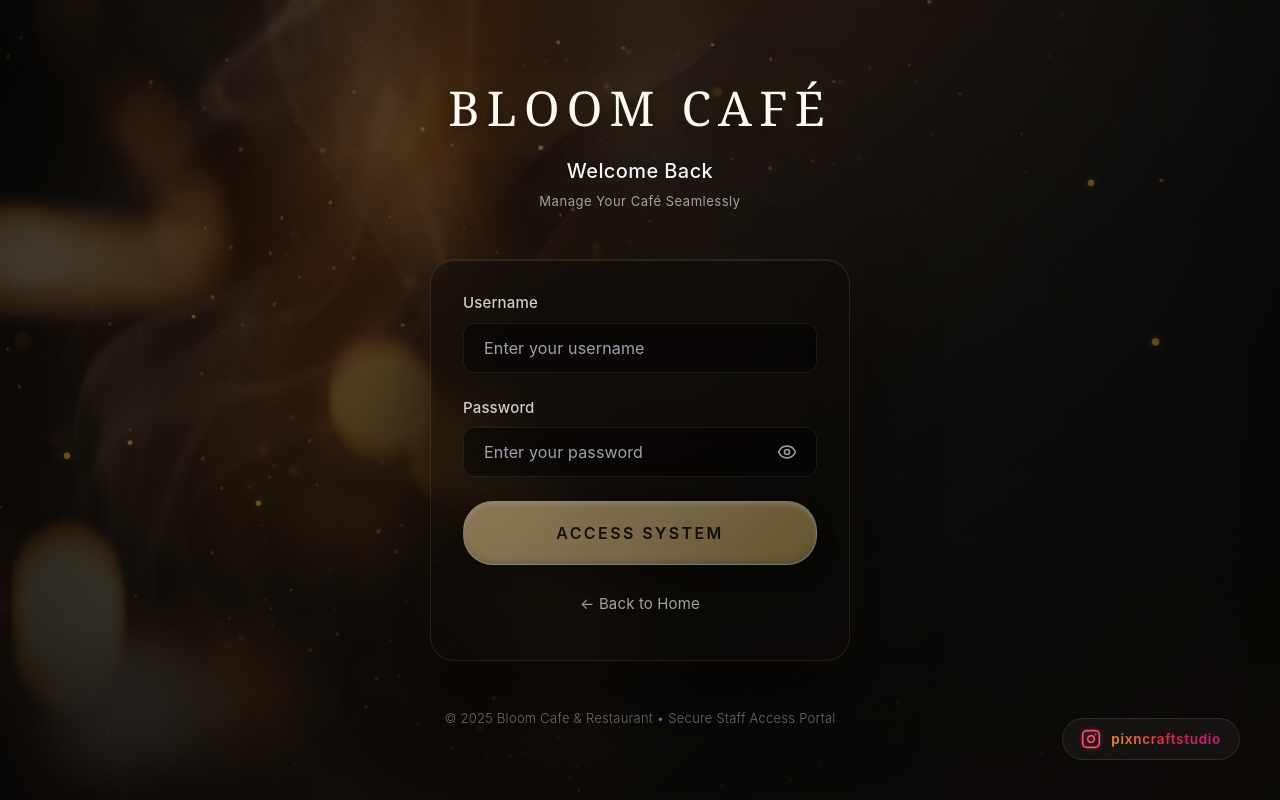
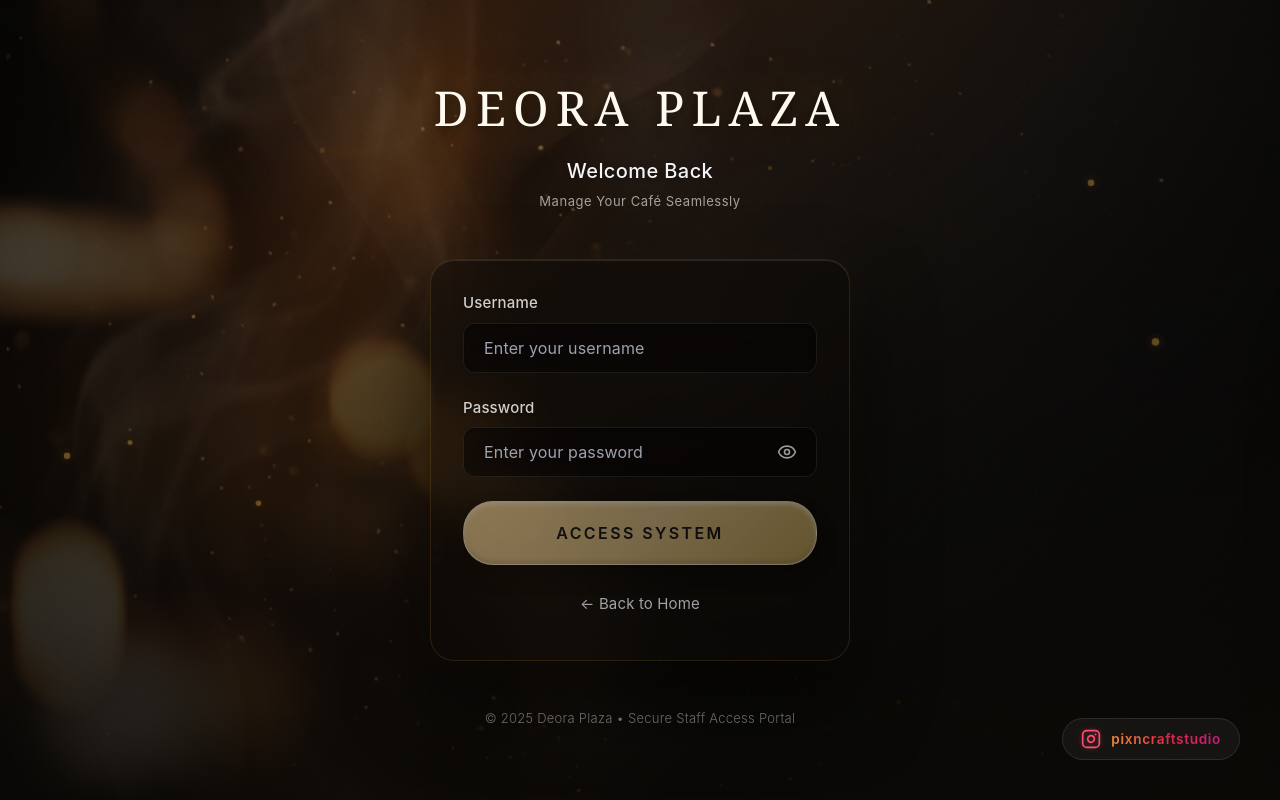
Before and after one commit to csheoganj-del/deora-plaza, a Next.js app: page /login in a window 1280 px wide. Built offline with nearby package versions, Linux system fonts and the light colour scheme; no server answers.

Commit message:
Fix login page: replace BLOOM CAFE with DEORA PLAZA branding

```diff
--- a/src/app/login/page.tsx
+++ b/src/app/login/page.tsx
@@ -113,7 +113,7 @@ export default function LoginPage() {
           <div className="logo-container" style={{ marginBottom: '8px' }}>
             <div className="steam-effect steam-1"></div>
             <div className="steam-effect steam-2"></div>
-            <h1 className="cinematic-title" style={{ fontSize: 'clamp(2rem, 5vw, 3rem)' }}>BLOOM CAFÉ</h1>
+            <h1 className="cinematic-title" style={{ fontSize: 'clamp(2rem, 5vw, 3rem)' }}>DEORA PLAZA</h1>
           </div>
           <div style={{
             display: 'flex',
@@ -428,7 +428,7 @@ export default function LoginPage() {
             letterSpacing: '0.02em',
             margin: 0
           }}>
-            © {new Date().getFullYear()} Bloom Cafe & Restaurant • Secure Staff Access Portal
+            © {new Date().getFullYear()} Deora Plaza • Secure Staff Access Portal
           </p>
         </div>
       </div>
```
